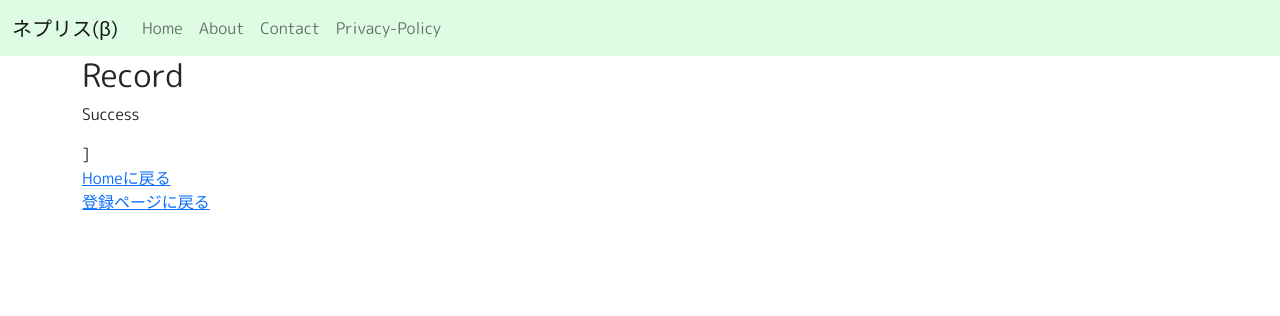
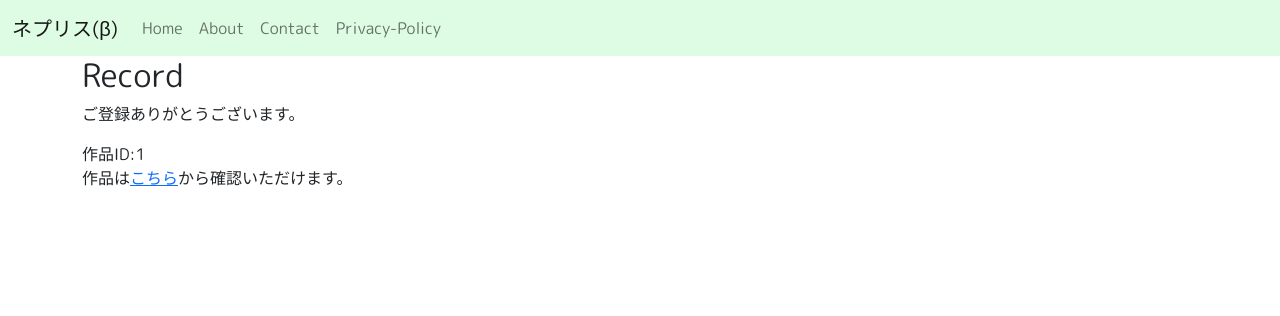
Before and after one commit to glyzinieh/NePriS, a Flask app: template templates/record_thanks.html in a window 1280 px wide. Shown: the top 316 px of the page. Run offline with Flask 2, Linux system fonts and the light colour scheme; the template is opened without the code that fills it: most values are stand-ins (such as "Sample title", 1, 10 or a date in 2020).

Commit message:
登録ページを追加

```diff
--- a/app.py
+++ b/app.py
@@ -47,6 +47,9 @@ def allowed_file(filename):
 
 @app.get('/')
 def index():
+    data = ws.get_all_records()[-50:]
+    type(data)
+
     return render_template('index.html')
 @ext.register_generator
 def index():
@@ -79,7 +82,8 @@ def record_thanks():
     if 'image' not in request.files:
         return render_template(
             'record_thanks.html',
-            status='登録できませんでした。ファイルを送信してください。'
+            status='Failed',
+            msg='ファイルを送信してください。'
             )
     file = request.files['image']
 
@@ -87,7 +91,8 @@ def record_thanks():
     if file.filename == '':
         return render_template(
             'record_thanks.html',
-            status='登録できませんでした。ファイルの名前を指定してください。'
+            status='Failed',
+            msg='ファイルの名前を指定してください。'
             )
 
     if file and allowed_file(file.filename):
@@ -95,7 +100,8 @@ def record_thanks():
     else:
         return render_template(
             'record_thanks.html',
-            status='登録できませんでした。PNG,JPEGのみ送信できます。'
+            status='Failed',
+            msg='PNG,JPEGのみ送信できます。'
             )
 
     id = str(int(ws.col_values(1)[-1])+1).zfill(5)
@@ -117,7 +123,8 @@ def record_thanks():
     file_send.write(filename,file)
     return render_template(
             'record_thanks.html',
-            status='ご登録ありがとうございます。'
+            status='Success',
+            id=id
             )
 
 @app.get('/privacy-policy/')
@@ -127,6 +134,13 @@ def privacy():
 def privacy():
     yield 'privacy', {}
 
+@app.get('/work/<string:id>/')
+def work(id):
+	datas = ws.get_all_records()
+	data = list(filter(lambda item : item['id'] == int(id), datas))[0]
+	print(data)
+	return render_template('work.html')
+
 @app.get('/temp/<path:path>/')
 def send_temp(path):
     return send_from_directory('temp', path)
--- a/templates/record_thanks.html
+++ b/templates/record_thanks.html
@@ -4,9 +4,19 @@
 
 {% block content %}
 <h2>Record</h2>
-<p>{{ status }}</p>]
-<p>
-    <a href="{{ url_for('index') }}">Homeに戻る</a><br>
-    <a href="{{ url_for('record') }}">登録ページに戻る</a>
-</p>
+{% if status == 'Success' %}
+    <p>ご登録ありがとうございます。</p>
+    <p>
+        作品ID:{{ id }}<br>
+        作品は<a href="{{ url_for('work',id=id) }}">こちら</a>から確認いただけます。
+    </p>
+{% elif status == 'Failed' %}
+    <p>
+        登録できませんでした。<br>
+        {{ msg }}
+    </p>
+    <p>
+        <a href="{{ url_for('record') }}">こちら</a>から登録ページに戻ります。
+    </p>
+{% endif %}
 {% endblock %}
```
Also changed, not shown: templates/work.html (added, +7 -0 lines).
